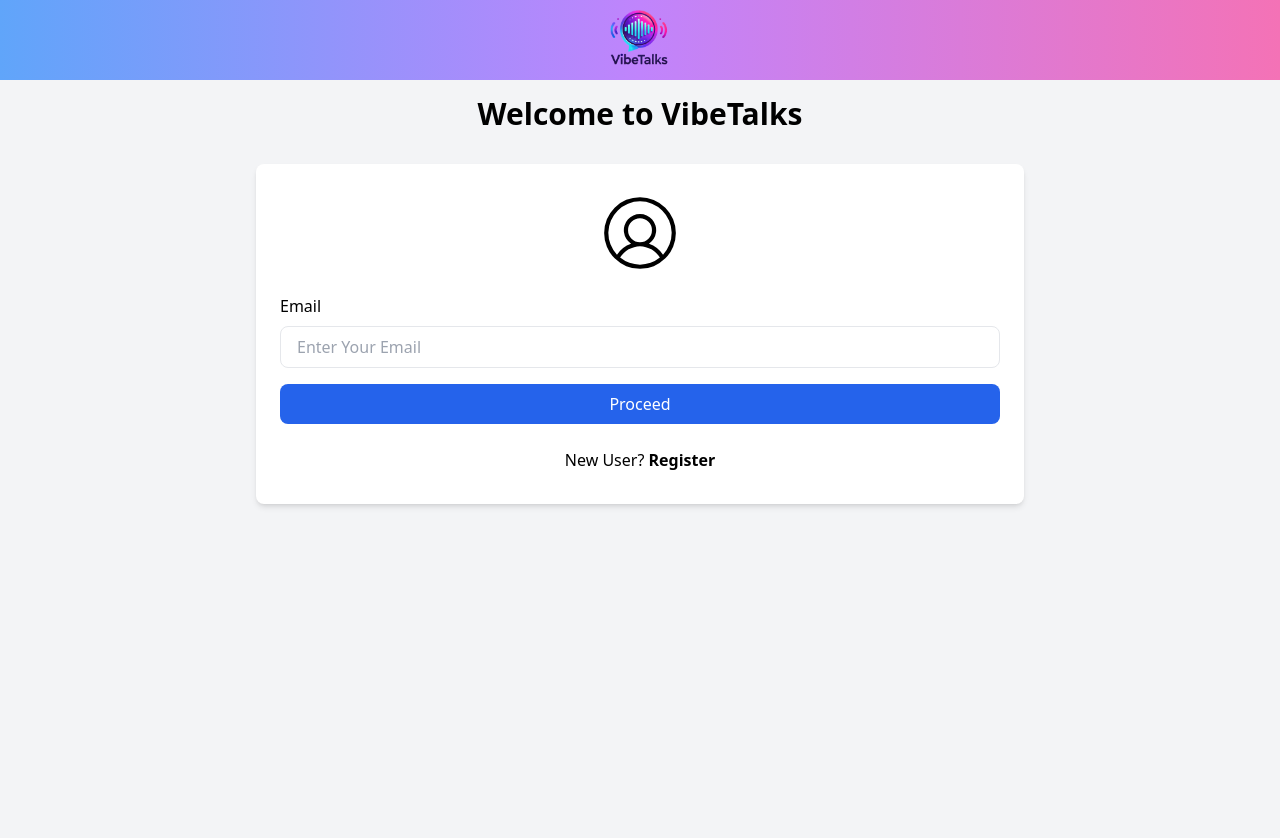
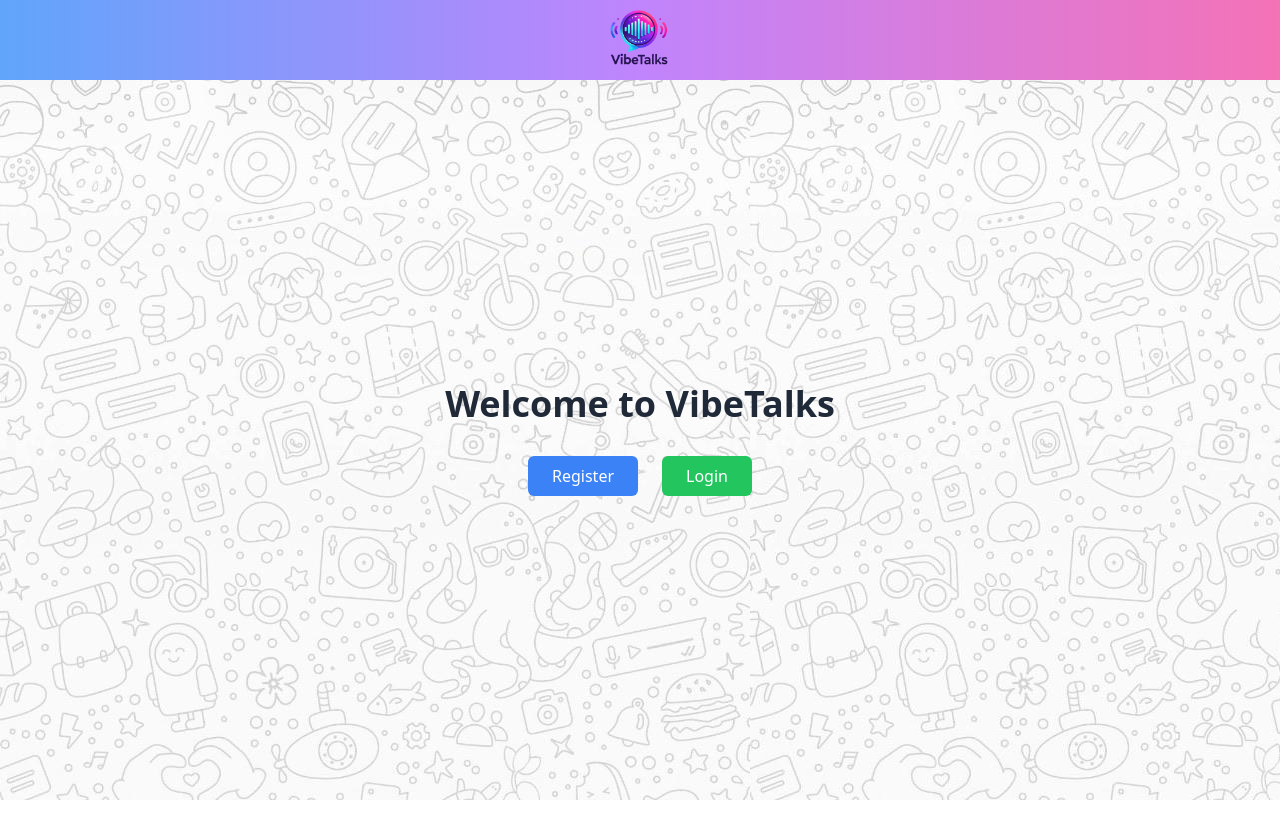
Before and after one commit to imprince-kushwaha/ChatApp, a React (Create React App) app in the folder frontend/: page / in a window 1280 px wide. Before the commit this address led to /email. Shown: the top 838 px of the page. After the commit the page ends 800 px from the top, so only its background shows below. Built offline with nearby package versions, Linux system fonts and the light colour scheme.

Commit message:
Bugs resolved

```diff
--- a/frontend/src/components/EditUserDetails.js
+++ b/frontend/src/components/EditUserDetails.js
@@ -75,8 +75,8 @@ const EditUserDetails = ({ onClose, user }) => {
     return (
         <div className='fixed top-0 left-0 right-0 bottom-0 bg-gray-600 bg-opacity-50 flex justify-center items-center z-10'>
             <div className='bg-white p-4 m-1 w-full max-w-sm rounded'>
-                <h2 className='font-semibold'>Profile Details</h2>
-                <p>Edit User Details</p>
+                <h2 className='font-semibold text-lg text-gray-800'>Profile Details</h2>
+                <p className='text-gray-700 text-center'>Edit User Details</p>
                 <form onSubmit={handleSubmit}>
                     <div className="mb-4">
                         <label htmlFor="name" className="block font-medium text-base mb-2"> Name</label>
--- /dev/null
+++ b/frontend/src/components/FirstPage.js
@@ -0,0 +1,29 @@
+import React from 'react';
+import { Link } from 'react-router-dom';
+import Header from './Header';
+import backgroundImage from '../assets/chat-background.jpg'
+
+const FirstPage = () => {
+  return (
+    <>
+      <Header />
+      <div className="flex flex-col items-center justify-center min-h-[calc(100vh-5rem)] bg-gray-100" style={{ backgroundImage: `url(${backgroundImage})` }}>
+        <h1 className="text-4xl font-bold text-gray-800 mb-8">Welcome to VibeTalks</h1>
+        <div className="flex gap-6">
+          <Link to="/register">
+            <button className="px-6 py-2 bg-blue-500 text-white rounded-md hover:bg-blue-600">
+              Register
+            </button>
+          </Link>
+          <Link to="/email">
+            <button className="px-6 py-2 bg-green-500 text-white rounded-md hover:bg-green-600">
+              Login
+            </button>
+          </Link>
+        </div>
+      </div>
+    </>
+  );
+};
+
+export default FirstPage;
--- a/frontend/src/components/ProtectedRoute.js
+++ /dev/null
@@ -1,13 +0,0 @@
-import React from 'react';
-import { Navigate } from 'react-router-dom';
-
-const ProtectedRoute = ({ isLoggedIn, children }) => {
-  // If logged in, render the children (chat page), else redirect to login
-  if (isLoggedIn) {
-    return children; // Render children if logged in
-  }
-
-  return <Navigate to="/email" />; // Redirect to /login if not logged in
-};
-
-export default ProtectedRoute;
--- a/frontend/src/pages/CheckPasswordPage.js
+++ b/frontend/src/pages/CheckPasswordPage.js
@@ -61,7 +61,7 @@ const CheckPasswordPage = () => {
         setFormData({
           password: "",
         })
-        navigate('/')
+        navigate('/chat')
       }
     } catch (error) {
       toast.error(error?.response?.data?.message)
--- a/frontend/src/pages/Home.js
+++ b/frontend/src/pages/Home.js
@@ -57,7 +57,7 @@ const Home = () => {
         }
     }, [])
 
-    const basePath = location.pathname === '/'
+    const basePath = location.pathname === '/chat'
     return (
         <>
             <Header />
--- a/frontend/src/routes/index.js
+++ b/frontend/src/routes/index.js
@@ -1,58 +1,50 @@
-import {createBrowserRouter } from "react-router-dom"
+import { createBrowserRouter } from "react-router-dom"
 import App from '../App';
+import FirstPage from "../components/FirstPage";
 import RegisterPage from "../pages/RegisterPage";
 import CheckEmailPage from "../pages/CheckEmailPage";
 import CheckPasswordPage from "../pages/CheckPasswordPage";
 import Home from "../pages/Home";
 import MessagePage from "../components/MessagePage";
 import ForgotPassword from "../pages/ForgotPassword";
-import ProtectedRoute from "../components/ProtectedRoute";
 
 
-const isLoggedIn = () => {
-    // Replace this with your actual logic to check if the user is logged in
-    const token = localStorage.getItem('token');
-    return !!token;
-};
-
-const router=createBrowserRouter([
+const router = createBrowserRouter([
     {
-        path:"/",
-        element:<App/>,
-        children:[
+        path: "/",
+        element: <App />,
+        children: [
             {
-                path:"register",
-                element:<RegisterPage/>
+                path: "",
+                element: <FirstPage />
             },
             {
-                path:"email",
-                element:<CheckEmailPage/>
+                path: "register",
+                element: <RegisterPage />
             },
             {
-                path:"password",
-                element:<CheckPasswordPage/>
+                path: "email",
+                element: <CheckEmailPage />
             },
             {
-                path:"forgot_password",
-                element:<ForgotPassword/>
+                path: "password",
+                element: <CheckPasswordPage />
+            },
+            {
+                path: "forgot_password",
+                element: <ForgotPassword />
             },
             // {
             //     path:"user-details",
             //     element:<ForgotPassword/>
             // },
             {
-                path:"",
-                element:
-                // <Home/>
-                (
-                    <ProtectedRoute isLoggedIn={isLoggedIn()}>
-                        <Home />  {/* This is the chat page */}
-                    </ProtectedRoute>
-                )
+                path: "/chat",
+                element: <Home />
                 ,
-                children:[{
-                    path:":userId",
-                    element:<MessagePage/>
+                children: [{
+                    path: ":userId",
+                    element: <MessagePage />
                 }]
             }
         ]
```
